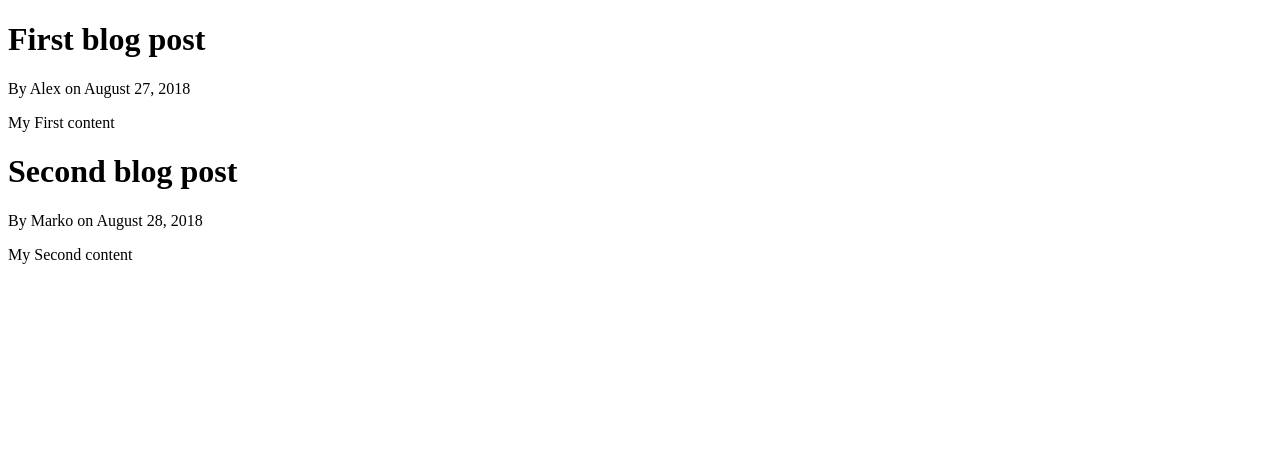
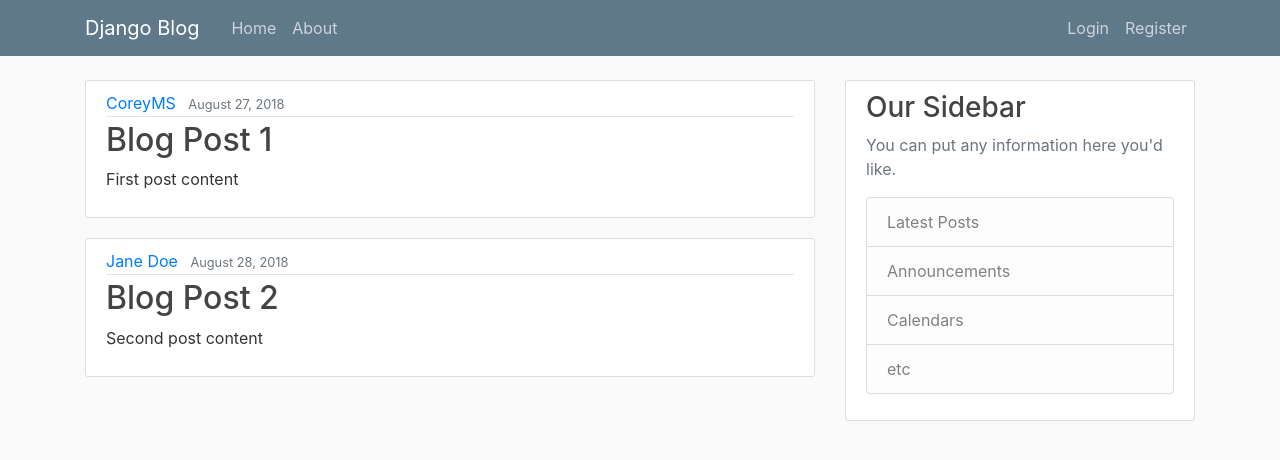
Before and after one commit to daljevic/DjangoCMS, a Django app: page / in a window 1280 px wide. Shown: the top 460 px of the page. Run offline with Django 3.2, Linux system fonts and the light colour scheme; some libraries are stand-ins or nearby versions.

Commit message:
templates

```diff
--- /dev/null
+++ b/blog/static/blog/main.css
@@ -0,0 +1,84 @@
+body {
+    background: #fafafa;
+    color: #333333;
+    margin-top: 5rem;
+  }
+
+h1, h2, h3, h4, h5, h6 {
+    color: #444444;
+  }
+
+ul {
+    margin: 0;
+  }
+
+.bg-steel {
+    background-color: #5f788a;
+  }
+
+.site-header .navbar-nav .nav-link {
+    color: #cbd5db;
+  }
+
+.site-header .navbar-nav .nav-link:hover {
+    color: #ffffff;
+  }
+
+.site-header .navbar-nav .nav-link.active {
+    font-weight: 500;
+  }
+
+.content-section {
+    background: #ffffff;
+    padding: 10px 20px;
+    border: 1px solid #dddddd;
+    border-radius: 3px;
+    margin-bottom: 20px;
+  }
+
+.article-title {
+    color: #444444;
+  }
+
+a.article-title:hover {
+    color: #428bca;
+    text-decoration: none;
+  }
+
+.article-content {
+    white-space: pre-line;
+  }
+
+.article-img {
+    height: 65px;
+    width: 65px;
+    margin-right: 16px;
+  }
+
+.article-metadata {
+    padding-bottom: 1px;
+    margin-bottom: 4px;
+    border-bottom: 1px solid #e3e3e3
+  }
+
+.article-metadata a:hover {
+    color: #333;
+    text-decoration: none;
+  }
+
+.article-svg {
+    width: 25px;
+    height: 25px;
+    vertical-align: middle;
+  }
+
+.account-img {
+    height: 125px;
+    width: 125px;
+    margin-right: 20px;
+    margin-bottom: 16px;
+  }
+
+.account-heading {
+    font-size: 2.5rem;
+  }
--- /dev/null
+++ b/blog/templates/blog/base.html
@@ -0,0 +1,70 @@
+{% load static %}
+<!DOCTYPE html>
+<html>
+<head>
+
+    <!-- Required meta tags -->
+    <meta charset="utf-8">
+    <meta name="viewport" content="width=device-width, initial-scale=1, shrink-to-fit=no">
+
+    <!-- Bootstrap CSS -->
+    <link rel="stylesheet" href="https://maxcdn.bootstrapcdn.com/bootstrap/4.0.0/css/bootstrap.min.css" integrity="sha384-Gn5384xqQ1aoWXA+058RXPxPg6fy4IWvTNh0E263XmFcJlSAwiGgFAW/dAiS6JXm" crossorigin="anonymous">
+
+    <link rel="stylesheet" type="text/css" href="{% static 'blog/main.css' %}">
+
+    {% if title %}
+        <title>Django Blog - {{ title }}</title>
+    {% else %}
+        <title>Django Blog</title>
+    {% endif %}
+</head>
+<body>
+    <header class="site-header">
+      <nav class="navbar navbar-expand-md navbar-dark bg-steel fixed-top">
+        <div class="container">
+          <a class="navbar-brand mr-4" href="{% url 'blog-home' %}">Django Blog</a>
+          <button class="navbar-toggler" type="button" data-toggle="collapse" data-target="#navbarToggle" aria-controls="navbarToggle" aria-expanded="false" aria-label="Toggle navigation">
+          <span class="navbar-toggler-icon"></span>
+          </button>
+          <div class="collapse navbar-collapse" id="navbarToggle">
+            <div class="navbar-nav mr-auto">
+              <a class="nav-item nav-link" href="{% url 'blog-home' %}">Home</a>
+              <a class="nav-item nav-link" href="{% url 'blog-about' %}">About</a>
+            </div>
+            <!-- Navbar Right Side -->
+            <div class="navbar-nav">
+              <a class="nav-item nav-link" href="#">Login</a>
+              <a class="nav-item nav-link" href="#">Register</a>
+            </div>
+          </div>
+        </div>
+      </nav>
+    </header>
+    <main role="main" class="container">
+      <div class="row">
+        <div class="col-md-8">
+          {% block content %}{% endblock %}
+        </div>
+        <div class="col-md-4">
+          <div class="content-section">
+            <h3>Our Sidebar</h3>
+            <p class='text-muted'>You can put any information here you'd like.
+              <ul class="list-group">
+                <li class="list-group-item list-group-item-light">Latest Posts</li>
+                <li class="list-group-item list-group-item-light">Announcements</li>
+                <li class="list-group-item list-group-item-light">Calendars</li>
+                <li class="list-group-item list-group-item-light">etc</li>
+              </ul>
+            </p>
+          </div>
+        </div>
+      </div>
+    </main>
+
+    <!-- Optional JavaScript -->
+    <!-- jQuery first, then Popper.js, then Bootstrap JS -->
+    <script src="https://code.jquery.com/jquery-3.2.1.slim.min.js" integrity="sha384-KJ3o2DKtIkvYIK3UENzmM7KCkRr/rE9/Qpg6aAZGJwFDMVNA/GpGFF93hXpG5KkN" crossorigin="anonymous"></script>
+    <script src="https://cdnjs.cloudflare.com/ajax/libs/popper.js/1.12.9/umd/popper.min.js" integrity="sha384-ApNbgh9B+Y1QKtv3Rn7W3mgPxhU9K/ScQsAP7hUibX39j7fakFPskvXusvfa0b4Q" crossorigin="anonymous"></script>
+    <script src="https://maxcdn.bootstrapcdn.com/bootstrap/4.0.0/js/bootstrap.min.js" integrity="sha384-JZR6Spejh4U02d8jOt6vLEHfe/JQGiRRSQQxSfFWpi1MquVdAyjUar5+76PVCmYl" crossorigin="anonymous"></script>
+</body>
+</html>
--- a/blog/templates/blog/home.html
+++ b/blog/templates/blog/home.html
@@ -1,13 +1,15 @@
-<!DOCTYPE html>
-<html>
-<head>
-    <title>Home</title>
-</head>
-<body>
+{% extends "blog/base.html" %}
+{% block content %}
     {% for post in posts %}
-        <h1>{{ post.title }}</h1>
-        <p>By {{ post.author }} on {{ post.date_posted }}</p>
-        <p>{{ post.content }}</p>
+        <article class="media content-section">
+          <div class="media-body">
+            <div class="article-metadata">
+              <a class="mr-2" href="#">{{ post.author }}</a>
+              <small class="text-muted">{{ post.date_posted }}</small>
+            </div>
+            <h2><a class="article-title" href="#">{{ post.title }}</a></h2>
+            <p class="article-content">{{ post.content }}</p>
+          </div>
+        </article>
     {% endfor %}
-</body>
-</html>
+{% endblock content %}
--- a/blog/views.py
+++ b/blog/views.py
@@ -2,18 +2,19 @@ from django.shortcuts import render
 
 posts = [
     {
-        'author': 'Alex',
-        'title': 'First blog post',
-        'content': 'My First content',
+        'author': 'CoreyMS',
+        'title': 'Blog Post 1',
+        'content': 'First post content',
         'date_posted': 'August 27, 2018'
     },
     {
-        'author': 'Marko',
-        'title': 'Second blog post',
-        'content': 'My Second content',
+        'author': 'Jane Doe',
+        'title': 'Blog Post 2',
+        'content': 'Second post content',
         'date_posted': 'August 28, 2018'
     }
 ]
+
 
 def home(request):
     context = {
@@ -21,5 +22,6 @@ def home(request):
     }
     return render(request, 'blog/home.html', context)
 
+
 def about(request):
-    return render(request, 'blog/about.html')
+    return render(request, 'blog/about.html', {'title': 'About'})
```
Also changed, not shown: blog/templates/blog/about.html (+3 -8 lines).
